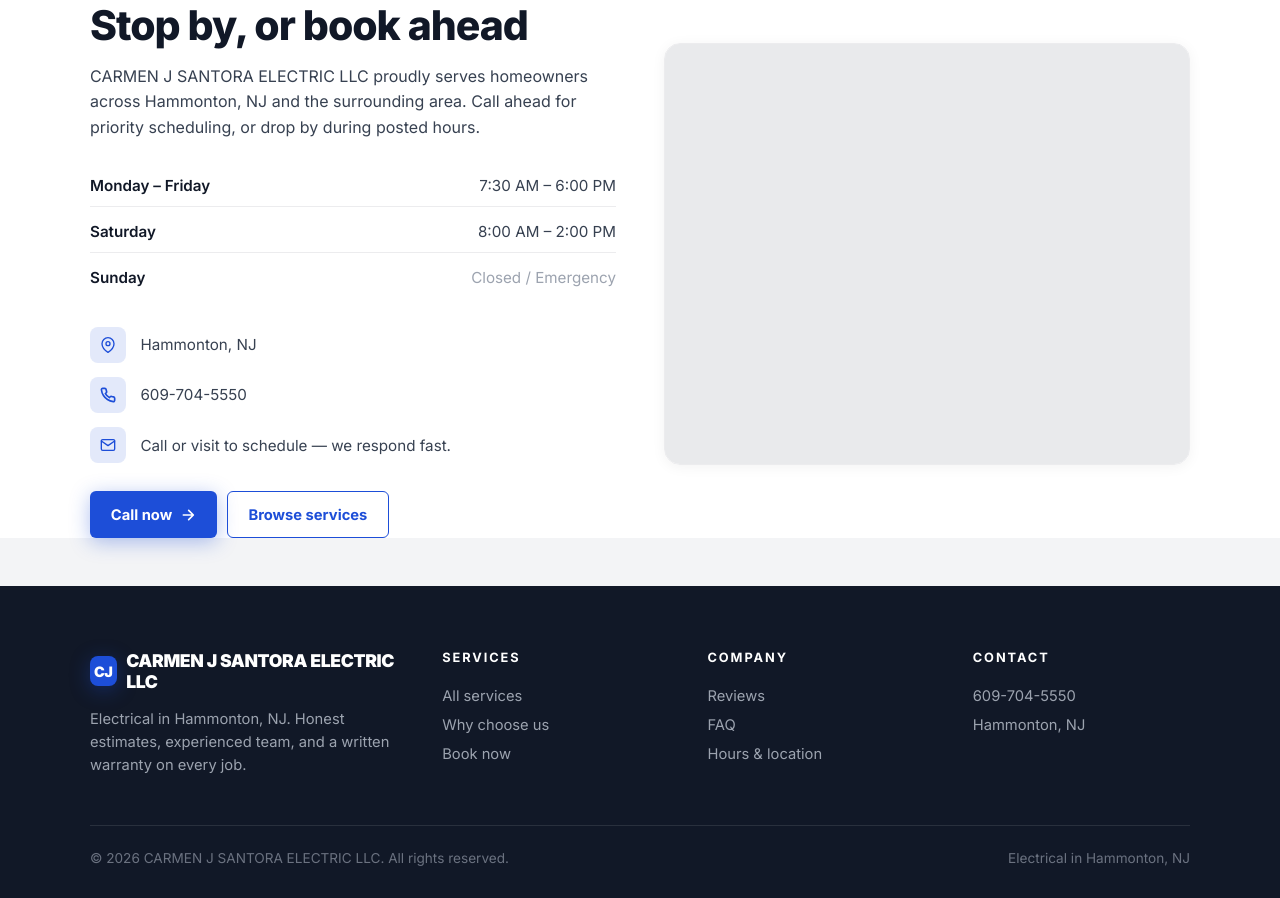
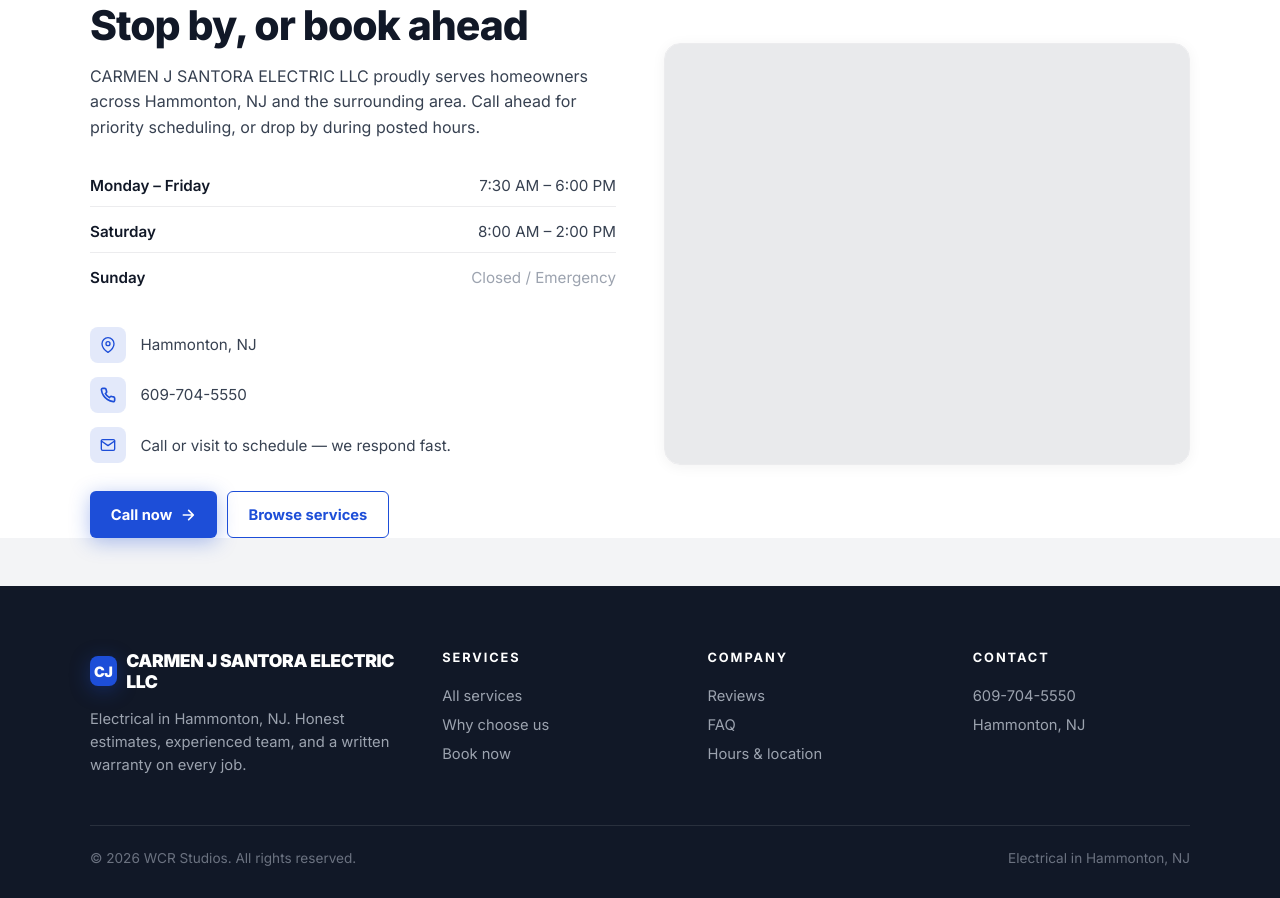
Before and after one commit to Wrenbjor/trades--carmen-j-santora-electric-llc, a plain HTML site: page index.html in a window 1280 px wide. Shown: the part 4691-5589 px from the top of the page. Drawn offline with nearby package versions, Linux system fonts and the light colour scheme; no server answers.

Commit message:
Update site

```diff
--- a/index.html
+++ b/index.html
@@ -605,7 +605,7 @@ footer{background:#111827;color:#cbd5d1;padding:4rem 2rem 2rem}
     </div>
   </div>
   <div class="foot-bottom">
-    <div>&copy; 2026 CARMEN J SANTORA ELECTRIC LLC. All rights reserved.</div>
+    <div>&copy; 2026 WCR Studios. All rights reserved.</div>
     <div>Electrical in Hammonton, NJ</div>
   </div>
 </footer>
```
